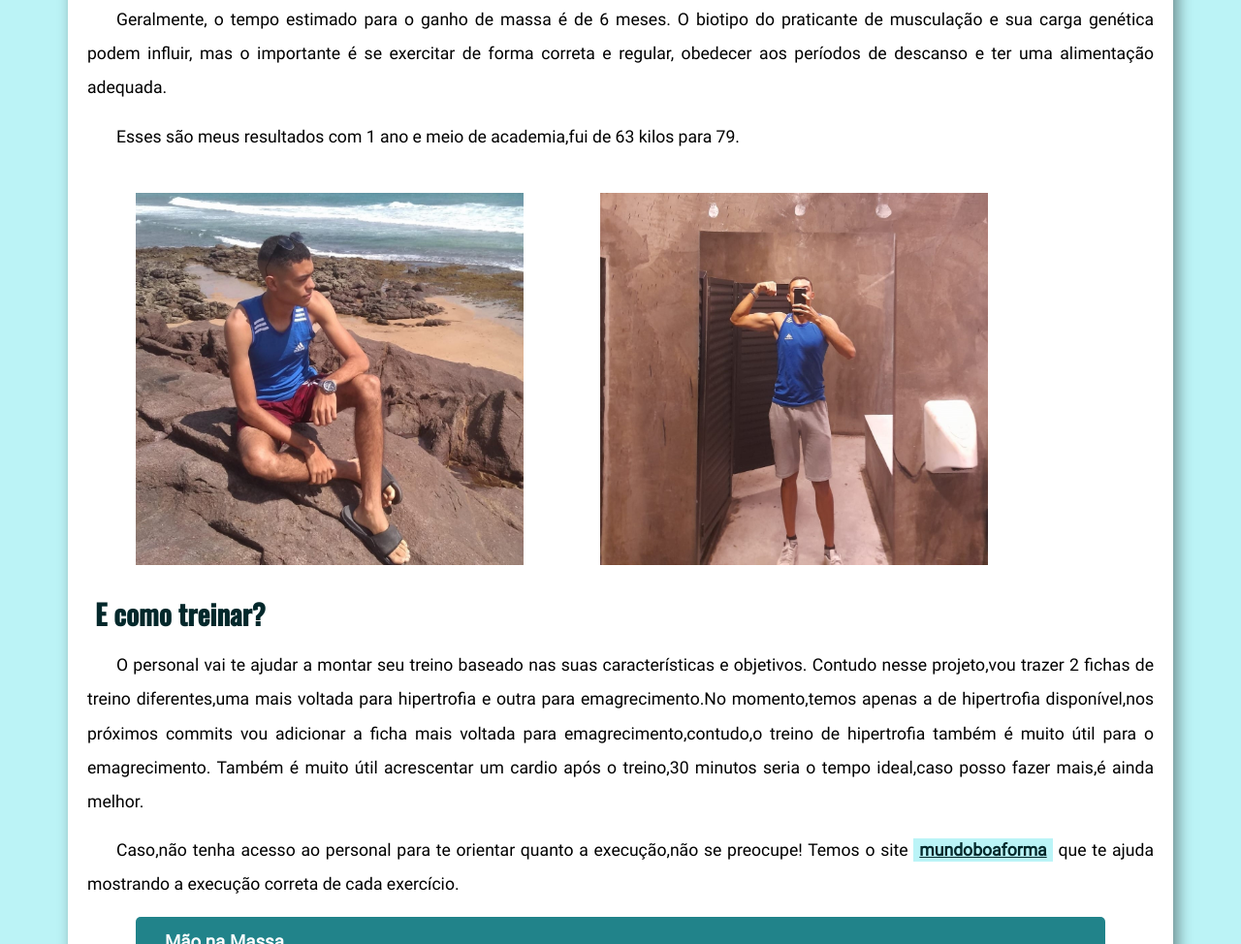
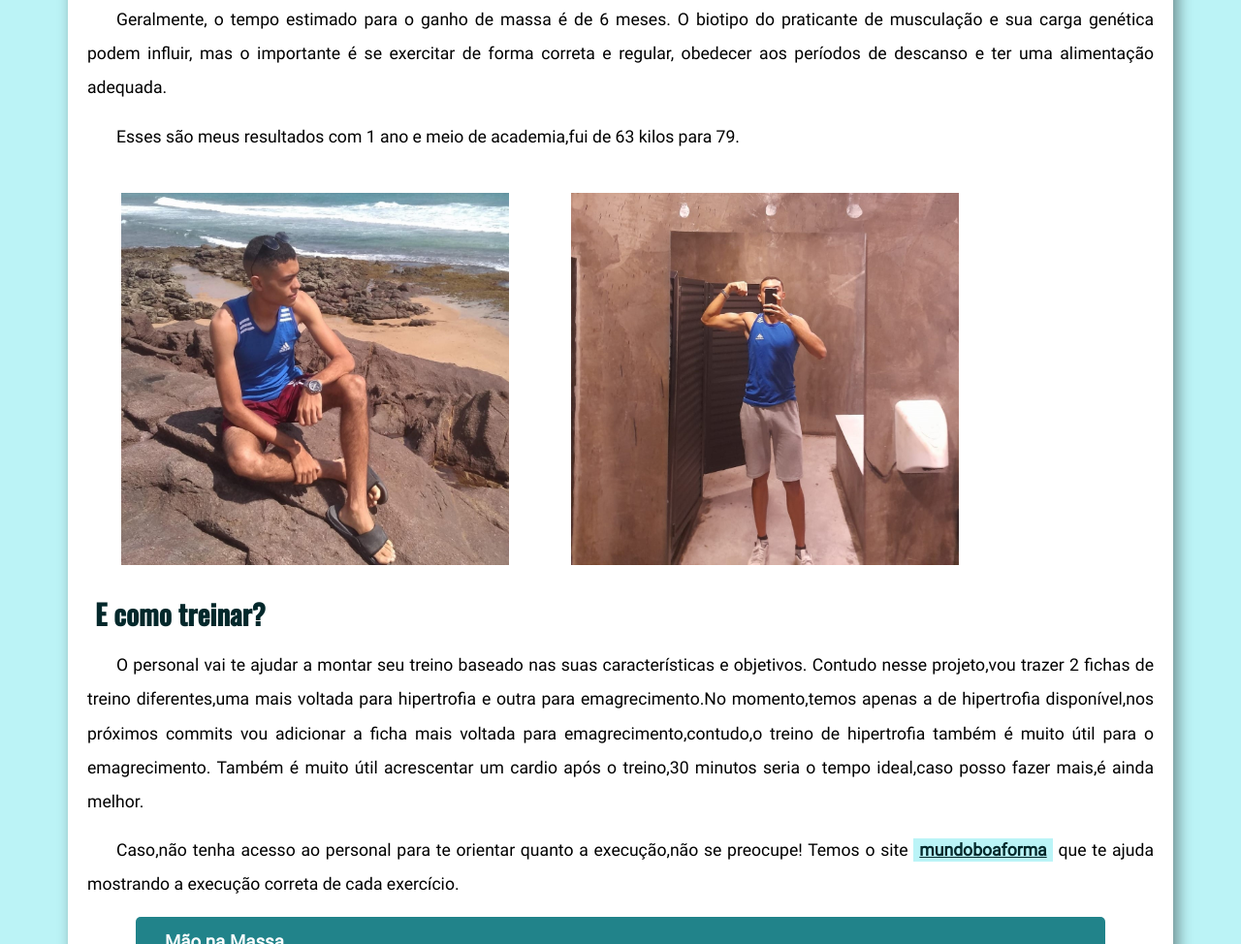
Before and after one commit to Diego781/ProjetoFit2023, a plain HTML site: page index.html in a window 1280 px wide. Shown: the part 1529-2503 px from the top of the page at 97% size. Drawn offline with nearby package versions, Linux system fonts and the light colour scheme.

Commit message:
Add files via upload

```diff
--- a/style.css
+++ b/style.css
@@ -114,7 +114,7 @@ div.video {
 }
 img {
   padding: 25px;
-  margin-left: 25px;
+  padding-left: 35px;
   max-width: 400px;
 }
 section {
```
